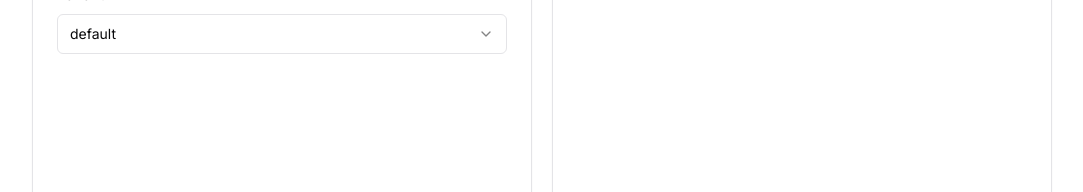
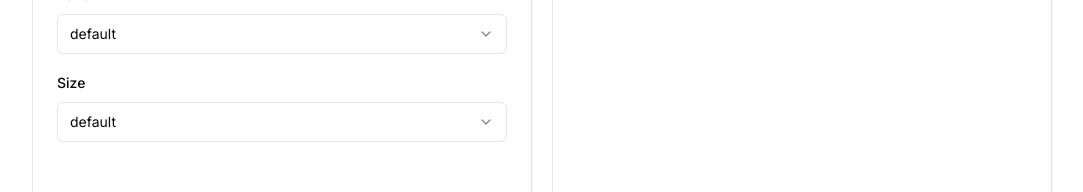
Before and after one commit to sidhuiwnl/component-renderer, a Next.js app: page /renderer in a window 1280 px wide. Shown: the part 317-509 px from the top of the page, without its empty margins (88-1171 px from the left). Built offline with nearby package versions, Linux system fonts and the light colour scheme.

Commit message:
added size for button

```diff
--- a/components/RenderComponents/ButtonComponent.tsx
+++ b/components/RenderComponents/ButtonComponent.tsx
@@ -24,6 +24,13 @@
                 button : {...prev.button, variant : value}
             }))
         }
+
+        const handleSizeChange = (value)  =>{
+            setState((prev) => ({
+                ...prev,
+                button : {...prev.button, size : value}
+            }))
+        }
         return(
             <div className="space-y-4">
             <div className="space-y-2">
@@ -44,11 +51,25 @@
                     </SelectTrigger>
                     <SelectContent position="popper">
                         <SelectItem value="default">default</SelectItem>
-                        <SelectItem value="destructive">desctructive</SelectItem>
+                        <SelectItem value="destructive">destructive</SelectItem>
                         <SelectItem value="outline">outline</SelectItem>
                         <SelectItem value="secondary">secondary</SelectItem>
                         <SelectItem value="ghost">ghost</SelectItem>
                         <SelectItem value="link">link</SelectItem>
+                    </SelectContent>
+                </Select>
+             </div>
+             <div className="space-y-2">
+             <Label htmlFor="btn-text" className="text-sm font-medium">Size</Label>
+             <Select onValueChange={handleSizeChange}>
+                    <SelectTrigger id="variant">
+                        <SelectValue placeholder="default" />
+                    </SelectTrigger>
+                    <SelectContent position="popper">
+                        <SelectItem value="default">default</SelectItem>
+                        <SelectItem value="sm">sm</SelectItem>
+                        <SelectItem value="lg">lg</SelectItem>
+
                     </SelectContent>
                 </Select>
              </div>
@@ -60,6 +81,6 @@
     export function MainButton(){
         const  {state} = useComponentContext();
         return(
-            <Button variant={state.button.variant}>{state.button.text}</Button>
+            <Button variant={state.button.variant} size={state.button.size}>{state.button.text}</Button>
         )
     }
--- a/context/contextComponent.tsx
+++ b/context/contextComponent.tsx
@@ -7,7 +7,8 @@ export type VariantType = "link" | "default" | "destructive" | "outline" | "seco
 
 interface ButtonState {
     text: string;
-    variant : VariantType
+    variant : VariantType;
+    size : string
 }
 
 
@@ -31,6 +32,7 @@ export function ComponentProvider({ children }: { children: ReactNode }): JSX.El
         button: {
             text: "Click me",
             variant : "default",
+            size : "default",
         },
     });
 
```
